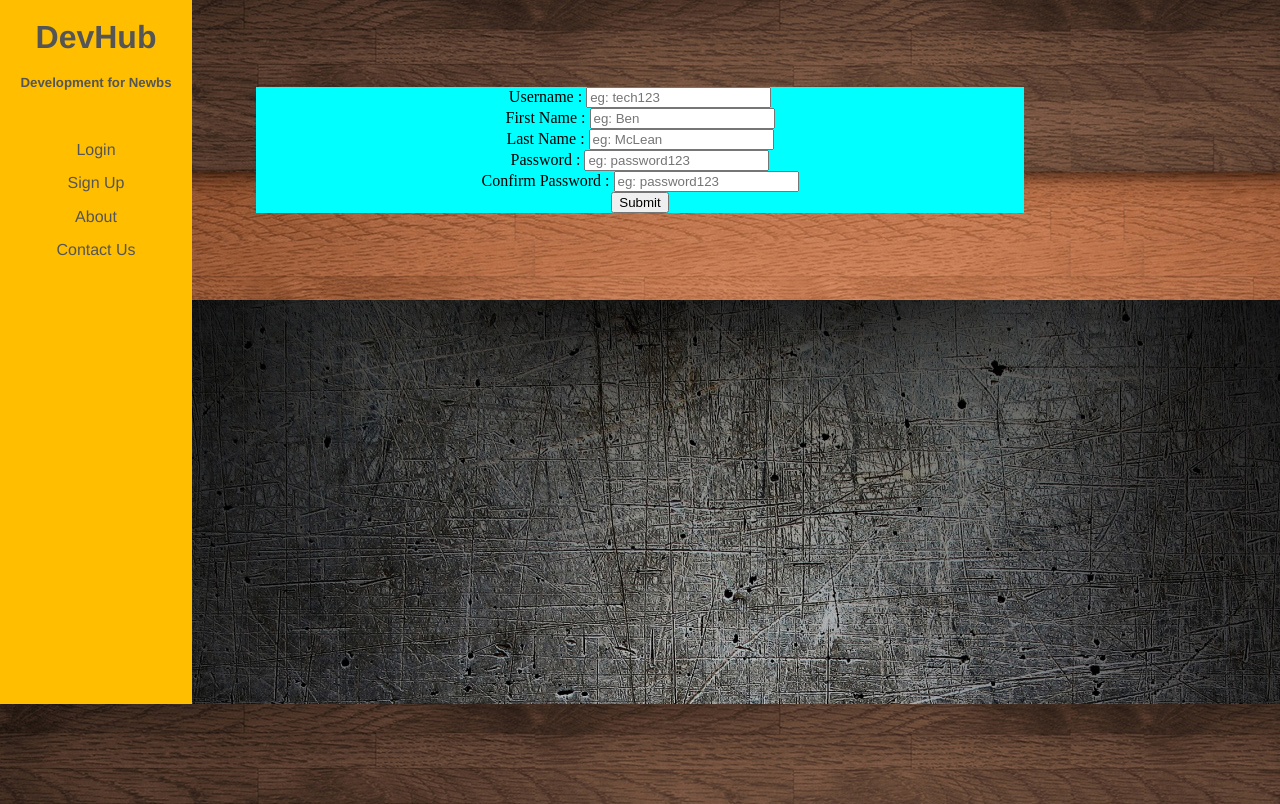
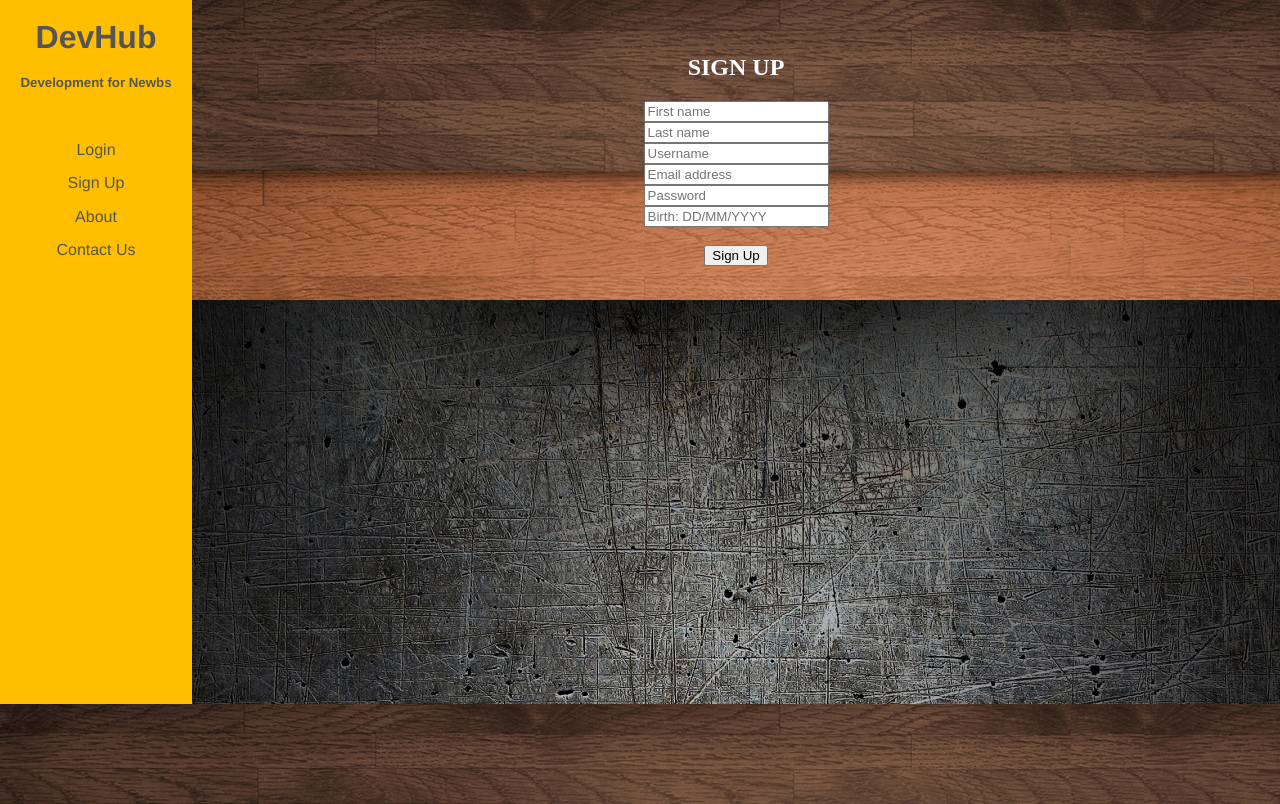
Before and after one commit to BradWalton/b-b-project, a plain HTML site: page signUp.html in a window 1280 px wide. Drawn offline with Linux system fonts and the light colour scheme.

Commit message:
restructured form

```diff
--- a/main.css
+++ b/main.css
@@ -95,6 +95,7 @@ Sign Up Styling
 #signup {
     margin: auto;
     width: 60%;
-    background-color: aqua;
+    color: white;
     text-align: center;
+    padding-left: 15%;
 }
--- a/main.js
+++ b/main.js
@@ -3,20 +3,17 @@
  */
 //Sign up Scripts
 
-function validate(){
-    var firstName = document.getElementById(firstName);
-    var lastName = document.getElementById(lastName);
-    var userName = document.getElementById(userName);
+validate = function(){
+    var fname = document.getElementById(fname);
+    var lname = document.getElementById(lname);
+    var userName = document.getElementById(username);
     var email = document.getElementById(email);
     var password = document.getElementById(password);
-    var confirmPassword = document.getElementById(confirmPassword);
 
-    if (firstName === "brad"){
+    if (fname === "brad"){
         console.log("Hey Brad");
     }
     else{
 
     }
 }
-
-validate();
--- a/signUp.html
+++ b/signUp.html
@@ -21,39 +21,20 @@
         </header>
 
         <div class="maincontainer">
-            <form id="signup">
-                <label for="userName">Username :</label>
-                <input type="text"
-                       class="formcontrol"
-                       id="userName"
-                       placeholder="eg: tech123"><br>
 
-                <label for="firstName">First Name :</label>
-                <input type="text"
-                       class="formcontrol"
-                       id="firstName"
-                       placeholder="eg: Ben"><br>
+            <form class="signup-form" id="signup">
+                <h2>SIGN UP</h2>
+                <div class="error" style="display:none"></div>
+                <input type="text" id="fname" placeholder="First name" /><br>
+                <input type="text" id="lname" placeholder="Last name" /><br>
+                <input type="text" id="username" placeholder="Username" /><br>
+                <input type="email" id="email" placeholder="Email address" /><br>
+                <input type="password" id="password" placeholder="Password" /><br>
+                <input type="text" id="date" placeholder="Birth: DD/MM/YYYY" /><br><br>
 
-                <label for="lastName">Last Name :</label>
-                <input type="text"
-                       class="formcontrol"
-                       id="lastName"
-                       placeholder="eg: McLean"><br>
+                <button id="clickSubmit" onclick="validate()">Sign Up</button>
+            </form>
 
-                <label for="password">Password :</label>
-                <input type="password"
-                       class="formcontrol"
-                       id="password"
-                       placeholder="eg: password123"><br>
-
-                <label for="confirmPassword">Confirm Password :</label>
-                <input type="password"
-                       class="formcontrol"
-                       id="confirmPassword"
-                       placeholder="eg: password123"><br>
-
-                <input type="button" value="Submit" onclick= "validate()">
-            </form>
         </div>
         <div class="secondcontainer">
 
```
